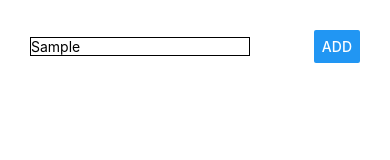
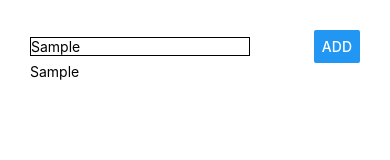
Before and after one commit to samuel-joseph/test-project, a React Native app: screen / in a window 390 px wide. Both pictures are taken after typing "Sample" into the empty fields and a click on the button "ADD". Shown: the top 160 px of the page. Built offline with nearby package versions, Linux system fonts and the light colour scheme.

Commit message:
Able to map through goals to render

```diff
--- a/App.js
+++ b/App.js
@@ -3,11 +3,13 @@ import { StyleSheet, Text, TextInput, View, Button } from "react-native";
 
 export default function App() {
   const [enteredGoal, setEnteredGoal] = useState("");
+
+  const [courseGoals, setCourseGoals] = useState([]);
   const goalInputHandler = (enteredText) => {
     setEnteredGoal(enteredText);
   };
   const addGoalHandler = () => {
-    console.log(enteredGoal);
+    setCourseGoals((currentGoals) => [...currentGoals, enteredGoal]);
   };
   return (
     <View style={styles.padding}>
@@ -21,7 +23,9 @@ export default function App() {
         <Button title="ADD" onPress={addGoalHandler} />
       </View>
       <View>
-
+        {courseGoals.map((goal) => (
+          <Text>{goal}</Text>
+        ))}
       </View>
     </View>
   );
```
